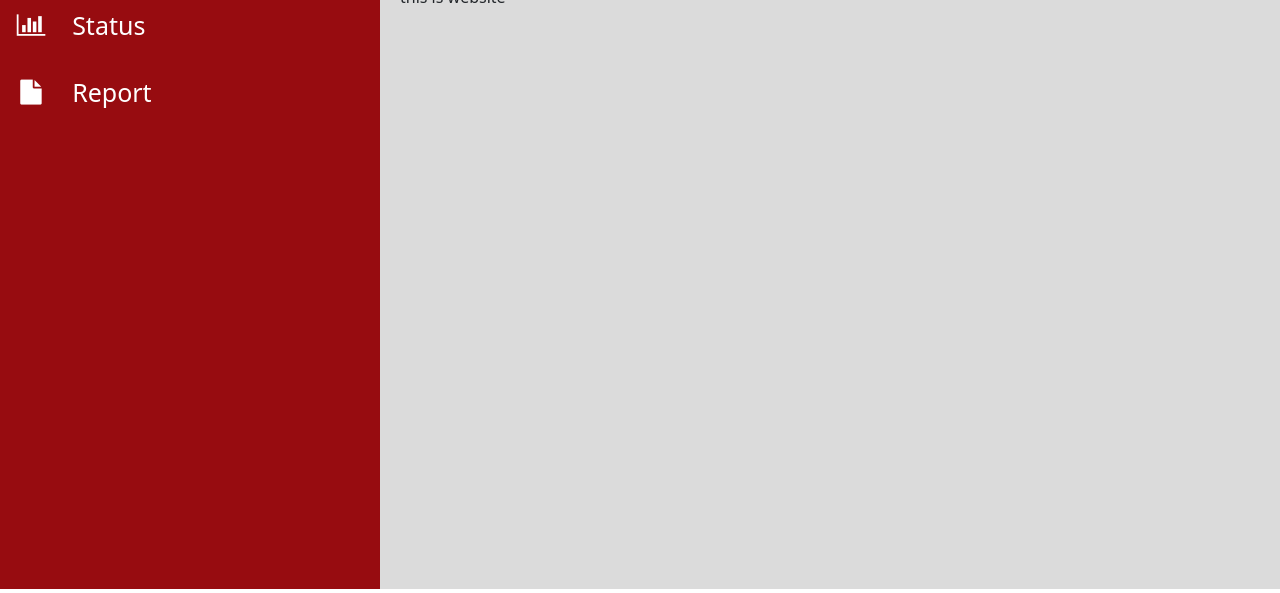
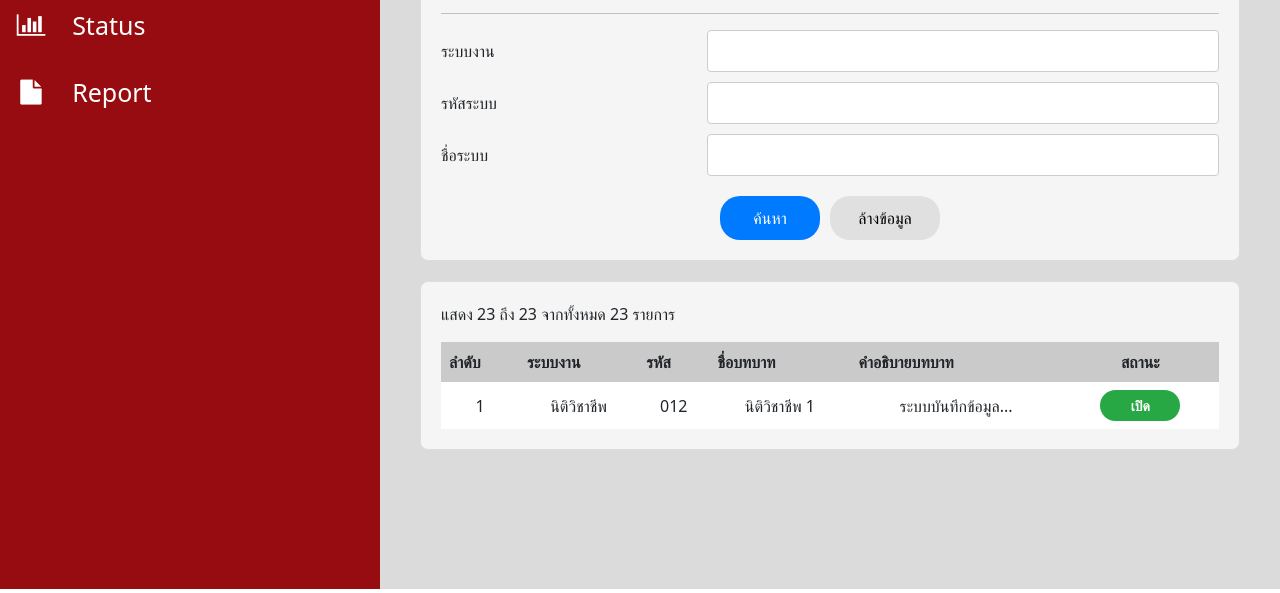
Before and after one commit to NuttaphonKeawarsa/MCH_Project, a plain HTML site: page view/DashAdmin.html in a window 1280 px wide. Shown: the part 207-800 px from the top of the page. Drawn offline with nearby package versions, Linux system fonts and the light colour scheme; files whose address does not match are found by name.

Commit message:
Add DashAdmin

```diff
--- a/public/css/Dash.css
+++ b/public/css/DashAdmin.css
@@ -32,7 +32,7 @@ body {
   margin: 6px 0;
 }
 .menu-toggle:hover div {
-  background-color: #ff151c/* สีที่จะเปลี่ยนเมื่อ hover */
+  background-color: #ff151c; /* สีที่จะเปลี่ยนเมื่อ hover */
 }
 
 /* =================logo================= */
@@ -164,6 +164,172 @@ body {
   margin-left: 100px;
 }
 
+/*----------ค้นหา----------*/
+.search-section {
+  padding: 20px;
+  background-color: #f5f5f5;
+  border: 1px solid #ddd;
+  margin: 20px;
+  border-radius: 8px;
+}
+
+.search-header {
+  font-size: 18px;
+  display: flex;
+  align-items: center;
+  color: #333;
+  margin: 0 0 10px;
+}
+
+.search-header .fa-search {
+  margin-right: 8px;
+}
+
+.search-form {
+  display: grid;
+  grid-template-columns: 1fr 2fr;
+  gap: 10px;
+  align-items: center;
+}
+
+.search-form label {
+  padding-right: 10px;
+}
+
+.search-form input {
+  padding: 8px;
+  border: 1px solid #ccc;
+  border-radius: 4px;
+}
+
+.form-buttons {
+  grid-column: span 2;
+  display: flex;
+  justify-content: center;
+  gap: 10px;
+  margin-top: 10px;
+}
+
+/*---Btn ค้นหา---*/
+.search-button {
+  background-color: #007bff;
+  width: 100px;
+  color: white;
+  border: none;
+  padding: 10px 20px;
+  border-radius: 20px;
+  cursor: pointer;
+}
+
+.search-button:hover {
+  background-color: #0056b3;
+}
+
+.search-button:focus {
+  outline: none;
+}
+
+/*---Btn ล้าง---*/
+.reset-button {
+  background-color: #e0e0e0;
+  width: 110px;
+  height: 40;
+  color: black;
+  border: none;
+  padding: 10px 20px;
+  border-radius: 20px;
+  cursor: pointer;
+}
+
+.reset-button:hover {
+  background-color: #d0d0d0;
+}
+
+.reset-button:focus {
+  outline: none;
+}
+
+/*----------ค้นหา(end)----------*/
+
+/*----------ตาราง----------*/
+.table-section {
+  padding: 20px;
+  background-color: #f5f5f5;
+  border: 1px solid #ddd;
+  margin: 20px;
+  border-radius: 8px;
+}
+
+.data-table {
+  width: 100%;
+  border-collapse: collapse;
+  margin-top: 10px;
+}
+
+.data-table td {
+  background-color: white;
+  /*border: 1px solid #ddd;*/
+  border: none;
+  padding: 8px;
+  text-align: left;
+}
+
+.data-table th {
+  background-color: #cacaca;
+  /*border: 1px solid #ddd;*/
+  border: none;
+  padding: 8px;
+  text-align: left;
+}
+
+.data-table th.status {
+  text-align: center;
+}
+
+/*----------btn status----------*/
+.status-button {
+  padding: 5px 10px;
+  width: 80px;
+  border: none;
+  border-radius: 20px;
+  cursor: pointer;
+  color: white;
+  font-size: 14px;
+  font-weight: bold;
+  text-align: center;
+  display: flex;
+  justify-content: center;
+  align-items: center;
+}
+
+.status-button:focus {
+  outline: none;
+}
+
+.status-button.open {
+  background-color: #28a745;
+}
+
+.status-button.close {
+  background-color: #dc3545;
+}
+
+.data-table td {
+  text-align: center;
+  vertical-align: middle;
+}
+
+.data-table td > button {
+  display: flex;
+  justify-content: center;
+  align-items: center;
+  margin: auto;
+}
+
+/*----------btn status(end)----------*/
+
+/*----------ตาราง(จบ)----------*/
+
 /* Media Query: ย่อ Sidebar เมื่อหน้าจอแคบ */
 @media (max-width: 768px) {
   .sidebar {
--- /dev/null
+++ b/public/css/DashAdmin2.css
@@ -0,0 +1,232 @@
+body {
+    font-family: Arial, sans-serif;
+    margin: 0;
+    padding: 0;
+}
+
+.navbar {
+    background-color: #333;
+    display: flex;
+    justify-content: space-between;
+    align-items: center;
+    padding: 10px 20px;
+}
+
+.hamburger {
+    display: flex;
+    flex-direction:
+        column;
+    cursor: pointer;
+}
+
+.hamburger .line {
+    width: 25px;
+    height: 3px;
+    background-color: white;
+    margin: 4px 0;
+}
+
+.menu {
+    list-style: none;
+    display: none;
+    padding: 0;
+}
+
+.menu li {
+    margin: 10px 0;
+}
+
+.menu a {
+    text-decoration: none;
+    color:
+        white;
+    padding: 8px 16px;
+    display: block;
+}
+
+.menu.active {
+    display: block;
+}
+
+@media (min-width: 600px) {
+    .menu {
+        display: flex;
+        flex-direction: row;
+    }
+
+    .hamburger {
+        display: none;
+    }
+}
+
+/*----------ค้นหา----------*/
+.search-section {
+    padding: 20px;
+    background-color: #f5f5f5;
+    border: 1px solid #ddd;
+    margin: 20px;
+    border-radius: 8px;
+}
+
+.search-header {
+    font-size: 18px;
+    display: flex;
+    align-items: center;
+    color: #333;
+    margin: 0 0 10px;
+}
+
+.search-header .fa-search {
+    margin-right: 8px;
+}
+
+.search-form {
+    display: grid;
+    grid-template-columns: 1fr 2fr;
+    gap: 10px;
+    align-items: center;
+}
+
+.search-form label {
+    padding-right: 10px;
+}
+
+.search-form input {
+    padding: 8px;
+    border: 1px solid #ccc;
+    border-radius: 4px;
+}
+
+.form-buttons {
+    grid-column: span 2;
+    display: flex;
+    justify-content: center;
+    gap: 10px;
+    margin-top: 10px;
+}
+
+/*---Btn ค้นหา---*/
+.search-button {
+    background-color: #007bff;
+    width: 100px;
+    color: white;
+    border: none;
+    padding:
+        10px 20px;
+    border-radius: 20px;
+    cursor: pointer;
+}
+
+.search-button:hover {
+    background-color: #0056b3;
+}
+
+.search-button:focus {
+    outline: none;
+}
+
+/*---Btn ล้าง---*/
+.reset-button {
+    background-color: #e0e0e0;
+    width: 110px;
+    height: 40;
+    color: black;
+    border: none;
+    padding: 10px 20px;
+    border-radius: 20px;
+    cursor:
+        pointer;
+}
+
+.reset-button:hover {
+    background-color: #d0d0d0;
+}
+
+.reset-button:focus {
+    outline: none;
+}
+
+/*----------ค้นหา(end)----------*/
+
+/*----------ตาราง----------*/
+.table-section {
+    padding: 20px;
+    background-color: #f5f5f5;
+    border: 1px solid #ddd;
+    margin: 20px;
+    border-radius: 8px;
+}
+
+.data-table {
+    width: 100%;
+    border-collapse: collapse;
+    margin-top: 10px;
+}
+
+.data-table td {
+    background-color: white;
+    /*border: 1px solid #ddd;*/
+    border: none;
+    padding: 8px;
+    text-align: left;
+}
+
+.data-table th {
+    background-color: #cacaca;
+    /*border: 1px solid #ddd;*/
+    border: none;
+    padding: 8px;
+    text-align: left;
+}
+
+.data-table th.status {
+    text-align: center;
+}
+
+/*----------btn status----------*/
+.status-button {
+    padding: 5px 10px;
+    width: 80px;
+    border: none;
+    border-radius: 20px;
+    cursor: pointer;
+    color: white;
+    font-size: 14px;
+    font-weight: bold;
+    text-align: center;
+    display: flex;
+    justify-content: center;
+    align-items: center;
+}
+
+.status-button:focus {
+    outline: none;
+}
+
+.status-button.open {
+    background-color: #28a745;
+}
+
+
+.status-button.close {
+    background-color:
+        #dc3545;
+}
+
+.data-table td {
+    text-align: center;
+    vertical-align: middle;
+}
+
+.data-table td>button {
+    display: flex;
+    justify-content: center;
+    align-items: center;
+    margin: auto;
+}
+
+
+
+/*----------btn status(end)----------*/
+
+/*----------ตาราง(จบ)----------*/
--- a/view/Dash.html
+++ b/view/DashAdmin.html
@@ -17,7 +17,7 @@
     <link rel="stylesheet" href="https://cdnjs.cloudflare.com/ajax/libs/font-awesome/4.7.0/css/font-awesome.min.css">
 
     <!-- <link rel="stylesheet" href="/public/css/Dash4.css"> -->
-    <link rel="stylesheet" href="/public/css/Dash.css">
+    <link rel="stylesheet" href="/public/css/DashAdmin.css">
 </head>
 
 <body>
@@ -88,8 +88,48 @@
 
         <!-- Main content -->
         <div class="main-content" id="main-content">
-            <h1>Hello world</h1>
-            <p>this is website</p>
+            <!-- ค้นหา -->
+            <section class="search-section">
+                <p class="search-header"> <i class="fa fa-search"></i> ค้นหาข้อมูล </p>
+                <hr>
+                <form class="search-form"> <label for="system-work">ระบบงาน</label> <input type="text" id="system-work"
+                        name="system-work"> <label for="system-code">รหัสระบบ</label> <input type="text"
+                        id="system-code" name="system-code"> <label for="system-name">ชื่อระบบ</label> <input
+                        type="text" id="system-name" name="system-name">
+                    <div class="form-buttons"> <button type="submit" class="search-button">ค้นหา</button> <button
+                            type="reset" class="reset-button">ล้างข้อมูล</button> </div>
+                </form>
+            </section>
+            <!-- ค้นหา (end) -->
+
+            <!-- ตาราง -->
+            <section class="table-section">
+                <p>แสดง 23 ถึง 23 จากทั้งหมด 23 รายการ</p>
+                <table class="data-table">
+                    <thead>
+                        <tr>
+                            <th>ลำดับ</th>
+                            <th>ระบบงาน</th>
+                            <th>รหัส</th>
+                            <th>ชื่อบทบาท</th>
+                            <th>คำอธิบายบทบาท</th>
+                            <th class="status">สถานะ</th>
+                        </tr>
+                    </thead>
+                    <tbody>
+                        <tr>
+                            <td>1</td>
+                            <td>นิติวิชาชีพ</td>
+                            <td>012</td>
+                            <td>นิติวิชาชีพ 1</td>
+                            <td>ระบบบันทึกข้อมูล...</td>
+                            <td><button class="status-button open" onclick="toggleStatus(this)">เปิด</button></td>
+                        </tr>
+                        <!-- เพิ่มแถวอื่น ๆ ตามต้องการ -->
+                    </tbody>
+                </table>
+            </section>
+            <!-- ตาราง (end) -->
         </div>
     </div>
 
@@ -125,6 +165,23 @@
                 }
             });
         }
+
+        // ============= Table =============
+        function toggleMenu() {
+            var menu = document.getElementById("menu"); menu.classList.toggle("active");
+        }
+
+        //---------- btn status ----------
+        function toggleStatus(button) {
+            if (button.classList.contains('open')) {
+                button.classList.remove('open'); button.classList.add('close'); button.textContent = 'ปิด';
+
+            }
+            else {
+                button.classList.remove('close'); button.classList.add('open'); button.textContent = 'เปิด';
+
+            }
+        }
     </script>
 
     <script src="./bootstrap-5.3.3-dist/bootstrap-5.3.3-dist/js/bootstrap.bundle.min.js"></script>
```
Also changed, not shown: view/DashAdmin2..html (added, +105 -0 lines).
